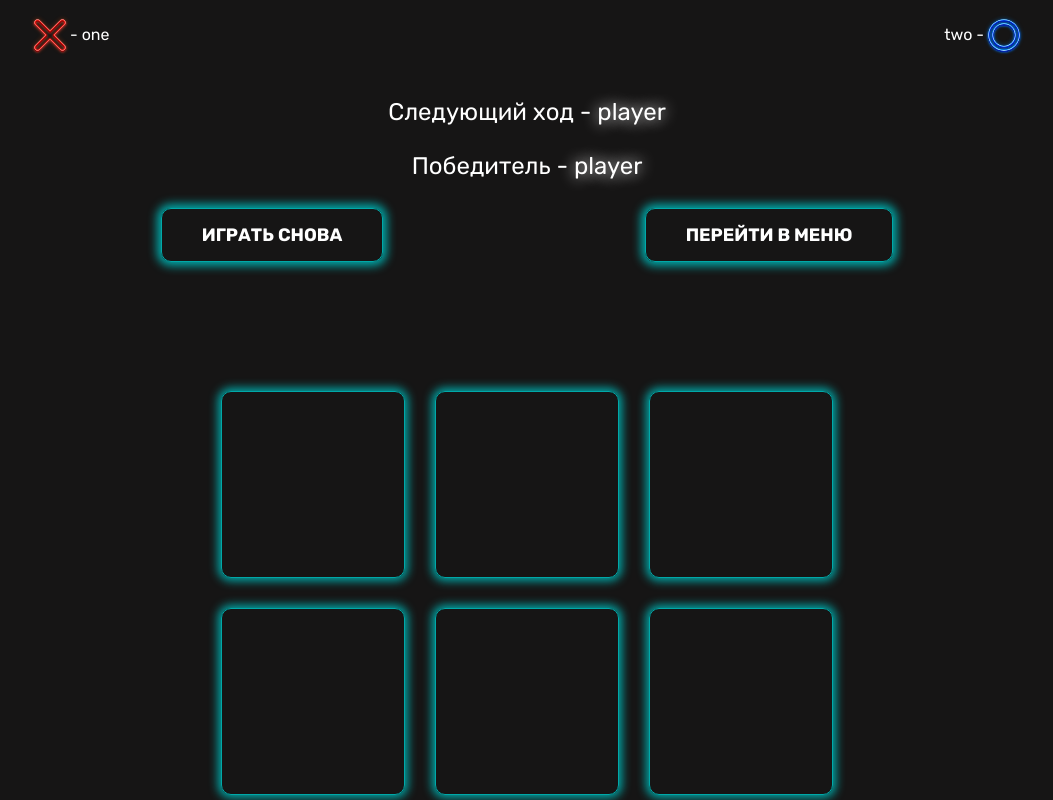
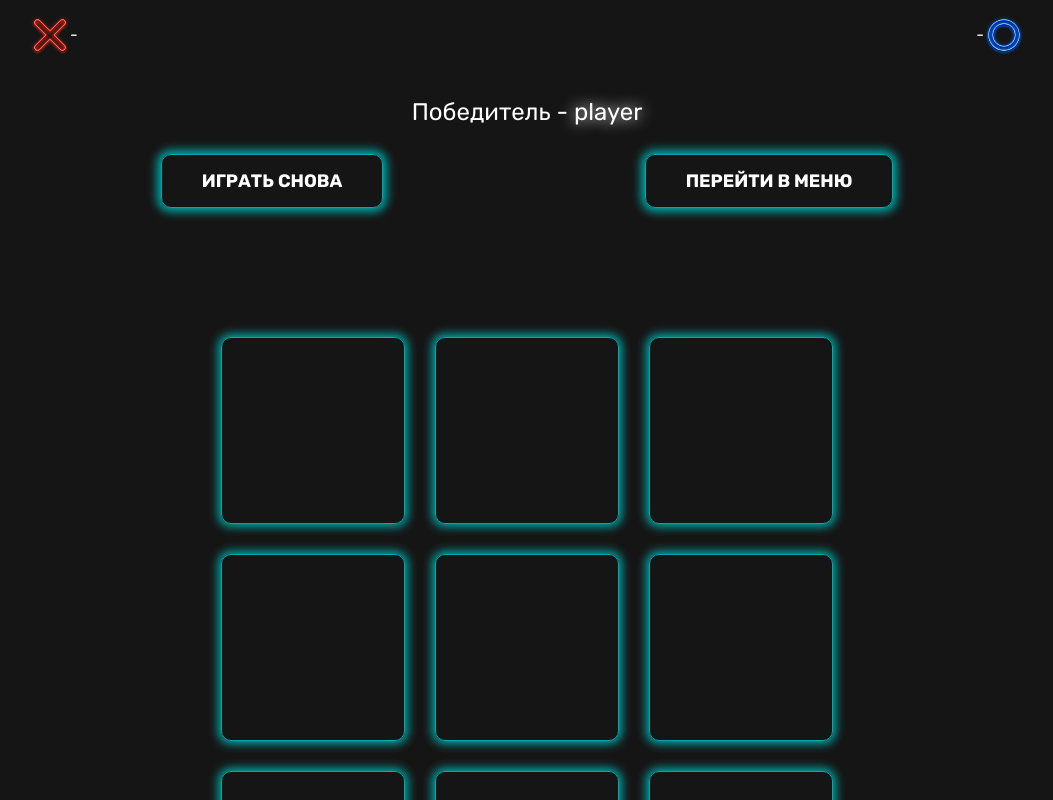
Before and after one commit to ArtiomKochkin/tic-tac-toe, a React (Vite) app: page /game in a window 1280 px wide. Shown: the top 800 px of the page, without its empty margins (113-1166 px from the left). Built offline with nearby package versions, Linux system fonts and the light colour scheme.

Commit message:
feat: add correct processing game settings

```diff
--- a/src/components/pages/game/Game.jsx
+++ b/src/components/pages/game/Game.jsx
@@ -2,13 +2,20 @@ import Header from "./header/Header";
 import styles from "./Game.module.scss";
 import GameActions from "./game-actions/GameActions";
 import Board from "./board/Board";
+import { useContext, useState } from "react";
+import { SettingsContext } from "../../../providers/SettingsProvider";
 
 const Game = () => {
+    const {gameSettings, setGameSettings} = useContext(SettingsContext);
+    const [isResult, setIsResult] = useState(true);
+
+    console.log(gameSettings);
+
     return (
         <div className={styles.game}>
-            <Header/>
-            <GameActions/>
-            <Board size={3} />
+            <Header names={Object.values(gameSettings.playersName)}/>
+            <GameActions isResult={isResult}/>
+            <Board size={gameSettings.boardSize} />
         </div>
     )
 }
--- a/src/components/pages/game/game-actions/GameActions.jsx
+++ b/src/components/pages/game/game-actions/GameActions.jsx
@@ -3,12 +3,16 @@ import styles from "./GameActions.module.scss";
 import GameButtons from "./game-buttons/GameButtons";
 import GameResult from "./game-result/GameResult";
 
-const GameActions = () => {
+const GameActions = ({ isResult }) => {
     return (
         <div className={styles.actions}>
-            <NextMove player="player" className={styles.actions__text}/>
-            <GameResult result={"player"} className={styles.actions__text}/>
-            <GameButtons className={styles.actions__buttons}/>
+            {isResult
+                ? <>
+                    <GameResult result={"player"} className={styles.actions__text}/>
+                    <GameButtons className={styles.actions__buttons}/>
+                </>
+                : <NextMove player="player" className={styles.actions__text}/>
+            }
         </div>
     )
 }
--- a/src/components/pages/game/game-actions/game-buttons/GameButtons.jsx
+++ b/src/components/pages/game/game-actions/game-buttons/GameButtons.jsx
@@ -1,13 +1,26 @@
+import { useContext } from "react";
 import Button from "../../../../UI/button/Button";
 import { useNavigate } from "react-router-dom";
+import { SettingsContext } from "../../../../../providers/SettingsProvider";
 
 const GameButtons = ({ ...props }) => {
     const nav = useNavigate();
+    const {gameSettings, setGameSettings} = useContext(SettingsContext);
+
+    const handleMenuButtonClick = () => {
+        nav("/");
+        setGameSettings(prev => ({
+            ...prev,
+            playersName: {
+                name1: "", name2: ""
+            }
+        }));
+    }
+
     return (
         <div {...props}>
             <Button type="button"> Играть снова </Button>
-            <Button type="button" onClick={() => nav("/")}>Перейти в меню</Button>
-
+            <Button type="button" onClick={handleMenuButtonClick}>Перейти в меню</Button>
         </div>
     )
 }
--- a/src/components/pages/game/header/Header.jsx
+++ b/src/components/pages/game/header/Header.jsx
@@ -1,12 +1,12 @@
 import styles from "./Header.module.scss";
 import HeaderPlayer from "./header-player/HeaderPlayer";
 
-const Header = () => {
+const Header = ({ names }) => {
     return (
         <div className={styles.header}>
             <div className={styles.header__players}>
-                <HeaderPlayer player="x" names={["one", "two"]}/>
-                <HeaderPlayer player="o" names={["one", "two"]}/>
+                <HeaderPlayer player="x" names={names}/>
+                <HeaderPlayer player="o" names={names}/>
             </div>
         </div>
     )
--- a/src/components/pages/menu/menu-settings/MenuSettings.jsx
+++ b/src/components/pages/menu/menu-settings/MenuSettings.jsx
@@ -6,15 +6,17 @@ import Button from '../../../UI/button/Button';
 import styles from '../Menu.module.scss';
 import { gameModes, boardSizes } from '../data';
 import { SettingsContext } from '../../../../providers/SettingsProvider';
+import useDefaultNames from '../../../../hooks/useDefaultNames';
 
 const MenuSettings = ({ ...props}) => {
     const {gameSettings, setGameSettings} = useContext(SettingsContext);
+    const { checkNames } = useDefaultNames();
     const nav = useNavigate();
 
     const applySettings = (event) => {
         event.preventDefault();
         nav("/game");
-        console.log(gameSettings);
+        checkNames();
     }
 
     return (
@@ -42,12 +44,12 @@ const MenuSettings = ({ ...props}) => {
                     ? <>
                         <Input
                             placeholder="Введите имя игрока"
-                            value={gameSettings.playersName.name}
+                            value={gameSettings.playersName.name1}
                             onChange={e => setGameSettings(prev => ({
                                 ...prev,
                                 playersName: {
                                     ...gameSettings.playersName,
-                                    name: e.target.value
+                                    name1: e.target.value
                                 }
                             }))}
                         />
--- /dev/null
+++ b/src/hooks/useDefaultNames.js
@@ -0,0 +1,42 @@
+import { useContext } from "react";
+import { SettingsContext } from "../providers/SettingsProvider";
+
+const useDefaultNames = () => {
+    const {gameSettings, setGameSettings} = useContext(SettingsContext);
+
+    const defaultNames = {
+        bot: {
+            "name1": "Игрок",
+            "name2": "Бот"
+        },
+        friends: {
+            "name1": "Игрок 1",
+            "name2": "Игрок 2"
+        }
+    };
+
+    const checkNames = () => {
+        const mode = gameSettings.gameMode === "bot" ? "bot" : "friends";
+        const namesToUpdate = {};
+
+        for (let key in defaultNames[mode]) {
+            if (gameSettings.playersName[key] === "") {
+                namesToUpdate[key] = defaultNames[mode][key];
+            }
+        }
+
+        if (Object.keys(namesToUpdate).length > 0) {
+            setGameSettings(prev => ({
+                ...prev,
+                playersName: {
+                    ...prev.playersName,
+                    ...namesToUpdate
+                }
+            }));
+        }
+    }
+
+    return { checkNames }
+}
+
+export default useDefaultNames;
--- a/src/providers/SettingsProvider.jsx
+++ b/src/providers/SettingsProvider.jsx
@@ -8,9 +8,8 @@ export const SettingsProvider = ({ children }) => {
         gameMode: gameModes[0].value,
         boardSize: boardSizes[0].value,
         playersName: {
-            name: "Игрок",
-            name1: "Игрок 1",
-            name2: "Игрок 2"
+            name1: "",
+            name2: ""
         }
     });
     return (
```
